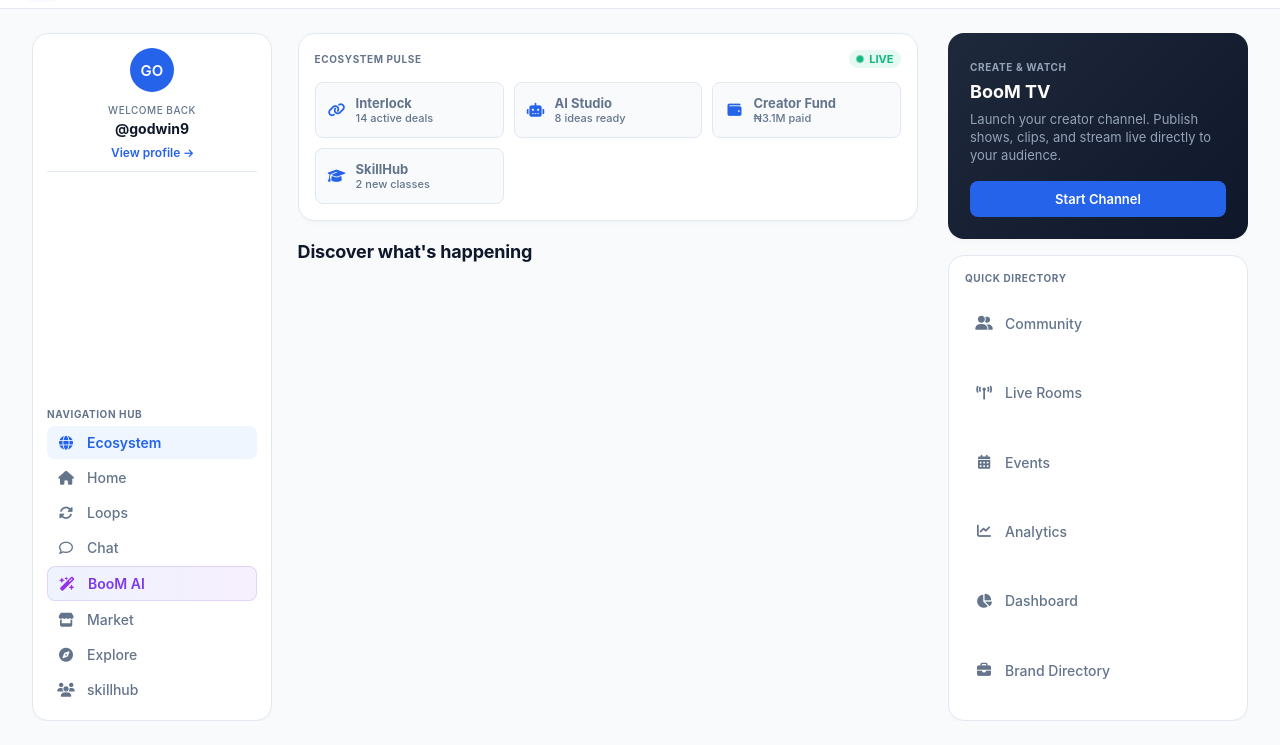
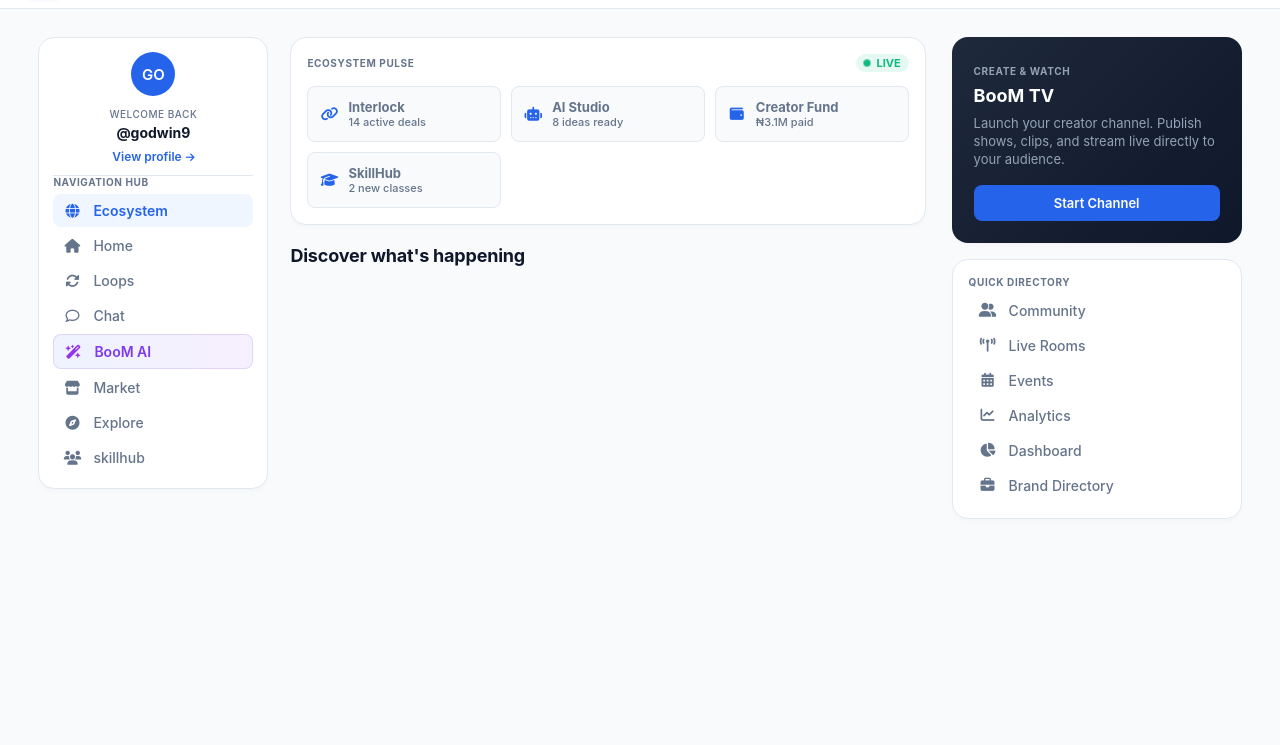
Before and after one commit to sundaygodwin007/boomeden, a plain HTML site: page ecosystem/ecosystem.html in a window 1280 px wide. Shown: the part 55-800 px from the top of the page. Drawn offline with Linux system fonts and the light colour scheme; no server answers.

Commit message:
made it very responsive for big screens

```diff
--- a/ecosystem/ecosystem.css
+++ b/ecosystem/ecosystem.css
@@ -193,14 +193,14 @@
 
 
     /* Main App Layout Grid */
-    /* this lets the main ecosystem content grow on wide screens instead of staying in a small centered box. */
+    /* this lets the ecosystem use a wide monitor like a real product workspace instead of staying in a small centered box. */
     .app-layout {
-      max-width: 1600px;
+      max-width: 1920px;
       margin: 0 auto;
-      padding: 24px clamp(16px, 2.5vw, 36px);
+      padding: 28px clamp(20px, 3vw, 48px);
       display: grid;
-      grid-template-columns: minmax(210px, 240px) minmax(0, 1fr) minmax(260px, 300px);
-      gap: clamp(16px, 2vw, 28px);
+      grid-template-columns: minmax(250px, 280px) minmax(680px, 1fr) minmax(320px, 360px);
+      gap: clamp(24px, 2.2vw, 36px);
       width: 100%;
       height: calc(100vh - 64px);
       overflow: hidden;
@@ -211,8 +211,9 @@
       display: flex;
       flex-direction: column;
       gap: 16px;
-      height: 100%;
-      overflow: hidden;
+      height: auto;
+      overflow: visible;
+      align-self: start;
     }
 
     /* Middle Column (Scrollable) */
@@ -250,8 +251,8 @@
     .sidebar-card {
       display: flex;
       flex-direction: column;
-      height: 100%;
-      justify-content: space-between;
+      height: auto;
+      justify-content: flex-start;
       padding: 14px;
     }
 
@@ -579,22 +580,22 @@
 
     /* Occupied Card Panel Style for Quick Directory */
     .directory-card {
-      flex: 1;
+      flex: none;
       display: flex;
       flex-direction: column;
       padding: 16px;
     }
 
     .directory-card .modules-nav {
-      flex: 1;
-      justify-content: space-around; /* Spreads the items out nicely to fully occupy the card space */
+      flex: none;
+      justify-content: flex-start;
     }
 
     /* Responsive Design */
     /* this keeps all three ecosystem columns usable on medium desktop screens. */
     @media (max-width: 1200px) {
       .app-layout {
-        grid-template-columns: 210px minmax(0, 1fr) 250px;
+        grid-template-columns: 220px minmax(560px, 1fr) 280px;
         gap: 16px;
       }
 
@@ -604,6 +605,14 @@
 
       .search-container input {
         width: 180px;
+      }
+    }
+
+    /* this gives a medium desktop enough room for the feed before the layout removes the side rails. */
+    @media (min-width: 1201px) and (max-width: 1650px) {
+      .app-layout {
+        grid-template-columns: 230px minmax(600px, 1fr) 290px;
+        gap: 22px;
       }
     }
 
```
